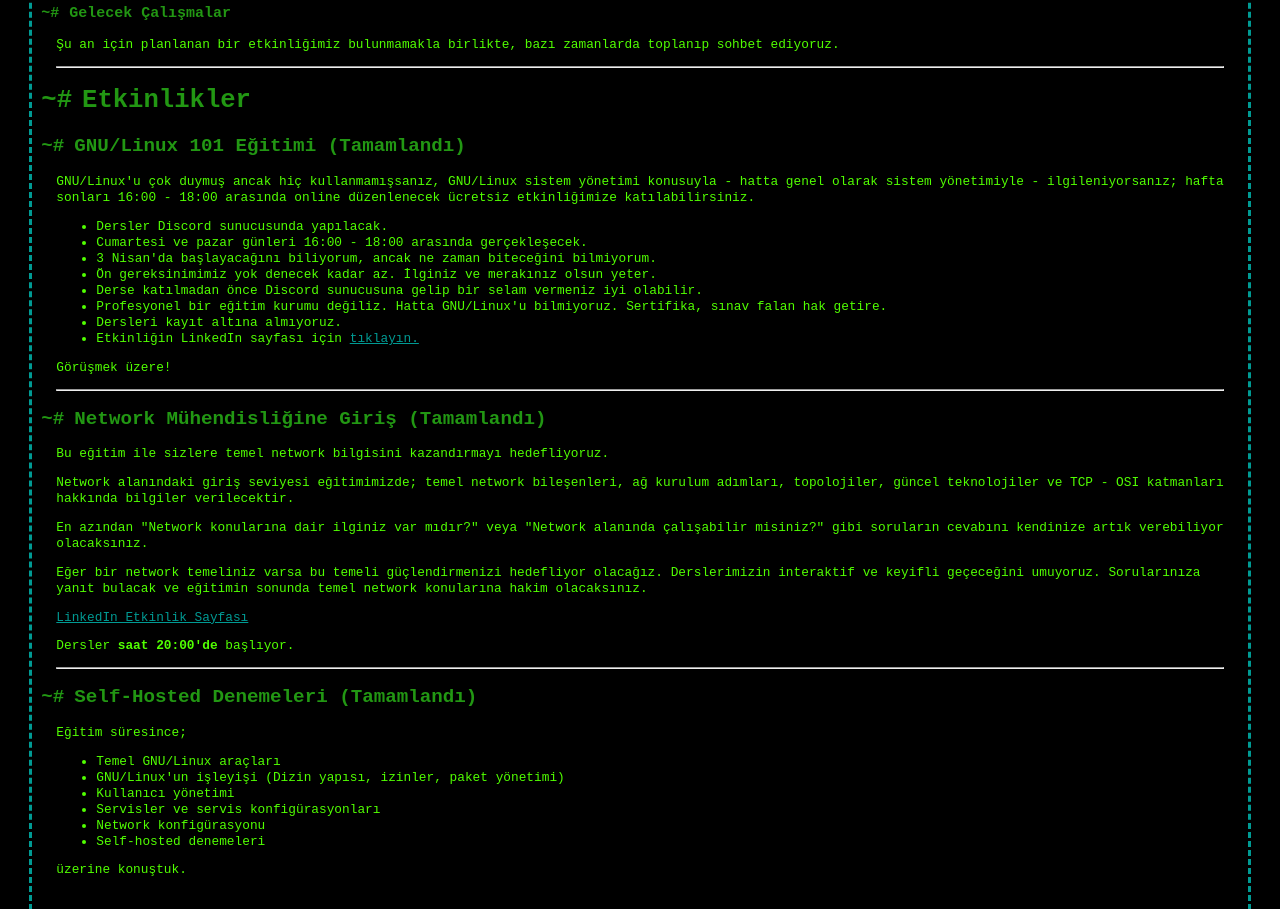
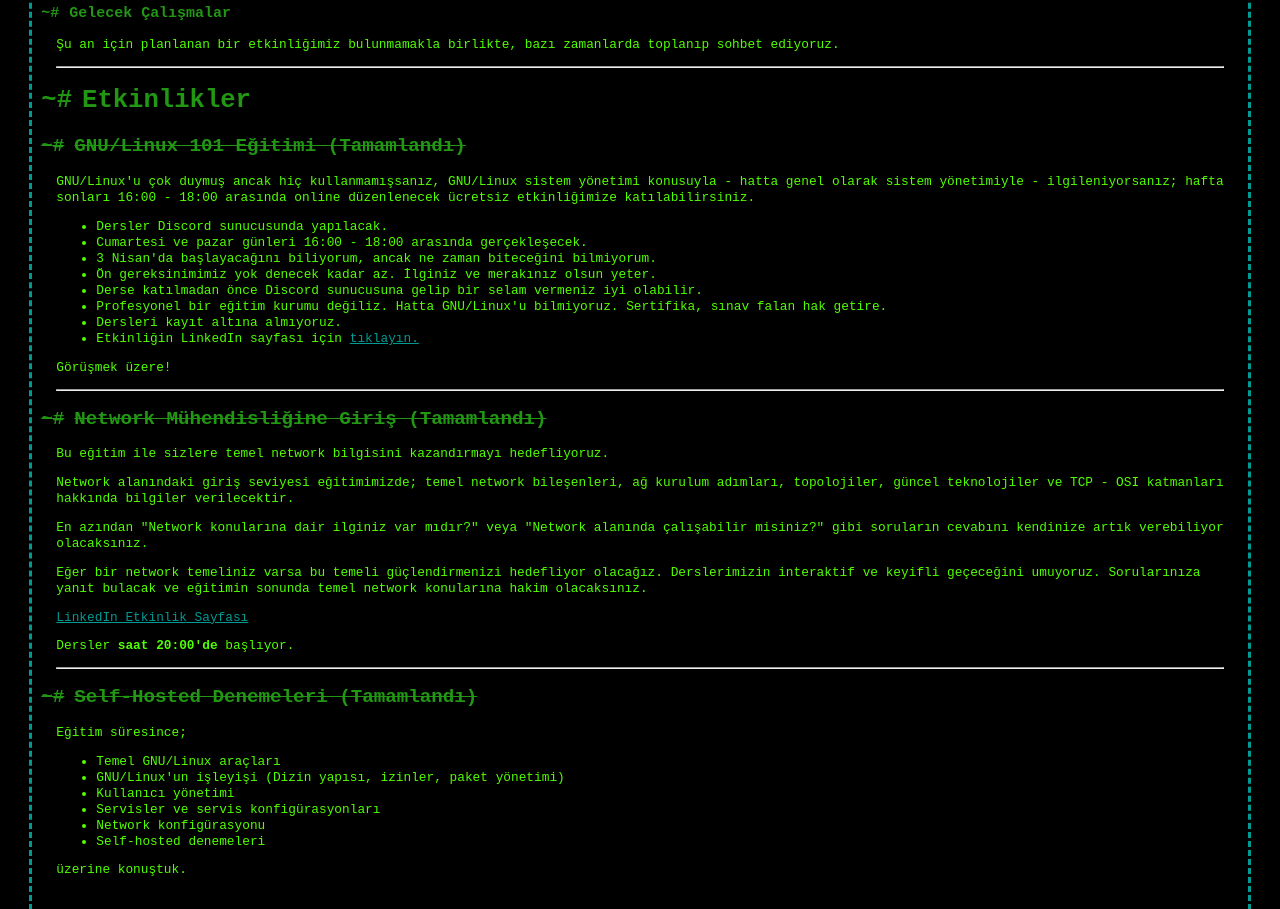
Before and after one commit to alisezisli/gnuadm.in, a plain HTML site: page index.html in a window 1280 px wide. Shown: the part 563-1472 px from the top of the page. Drawn offline with Linux system fonts and the light colour scheme.

Commit message:
Added line-through
Added line-through to completed events

```diff
--- a/index.html
+++ b/index.html
@@ -141,7 +141,7 @@
 		<p>Şu an için planlanan bir etkinliğimiz bulunmamakla birlikte, bazı zamanlarda toplanıp sohbet ediyoruz.</p>
 		<hr>
 		<h1>Etkinlikler</h1>
-		<h2>GNU/Linux 101 Eğitimi (Tamamlandı)</h2>
+		<h2 style="text-decoration: line-through;">GNU/Linux 101 Eğitimi (Tamamlandı)</h2>
 		<p>GNU/Linux'u çok duymuş ancak hiç kullanmamışsanız, GNU/Linux sistem yönetimi konusuyla - hatta genel olarak
 			sistem yönetimiyle - ilgileniyorsanız; hafta sonları 16:00 - 18:00 arasında online düzenlenecek ücretsiz
 			etkinliğimize katılabilirsiniz.</p>
@@ -160,7 +160,7 @@
 		</ul>
 		<p>Görüşmek üzere!</p>
 		<hr>
-		<h2>Network Mühendisliğine Giriş (Tamamlandı)</h2>
+		<h2 style="text-decoration: line-through;">Network Mühendisliğine Giriş (Tamamlandı)</h2>
 		<p>Bu eğitim ile sizlere temel network bilgisini kazandırmayı hedefliyoruz.</p>
 		<p>Network alanındaki giriş seviyesi eğitimimizde; temel network bileşenleri, ağ kurulum adımları, topolojiler,
 			güncel teknolojiler ve TCP - OSI katmanları hakkında bilgiler verilecektir.</p>
@@ -174,7 +174,7 @@
 		<p>Dersler <strong>saat 20:00'de</strong> başlıyor.</p>
 		<hr>
 
-		<h2>Self-Hosted Denemeleri (Tamamlandı)</h2>
+		<h2 style="text-decoration: line-through;">Self-Hosted Denemeleri (Tamamlandı)</h2>
 		<p>Eğitim süresince;</p>
 		<ul>
 			<li>Temel GNU/Linux araçları</li>
```
